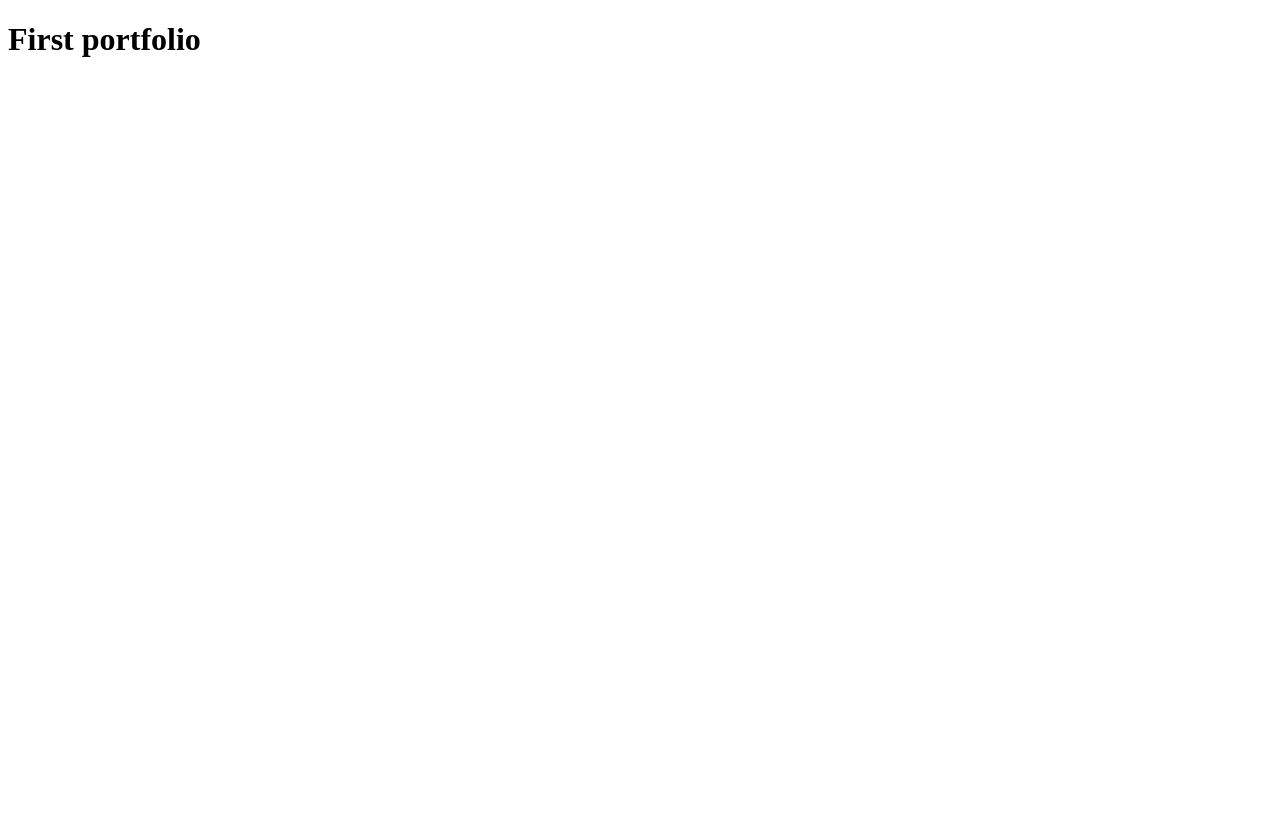
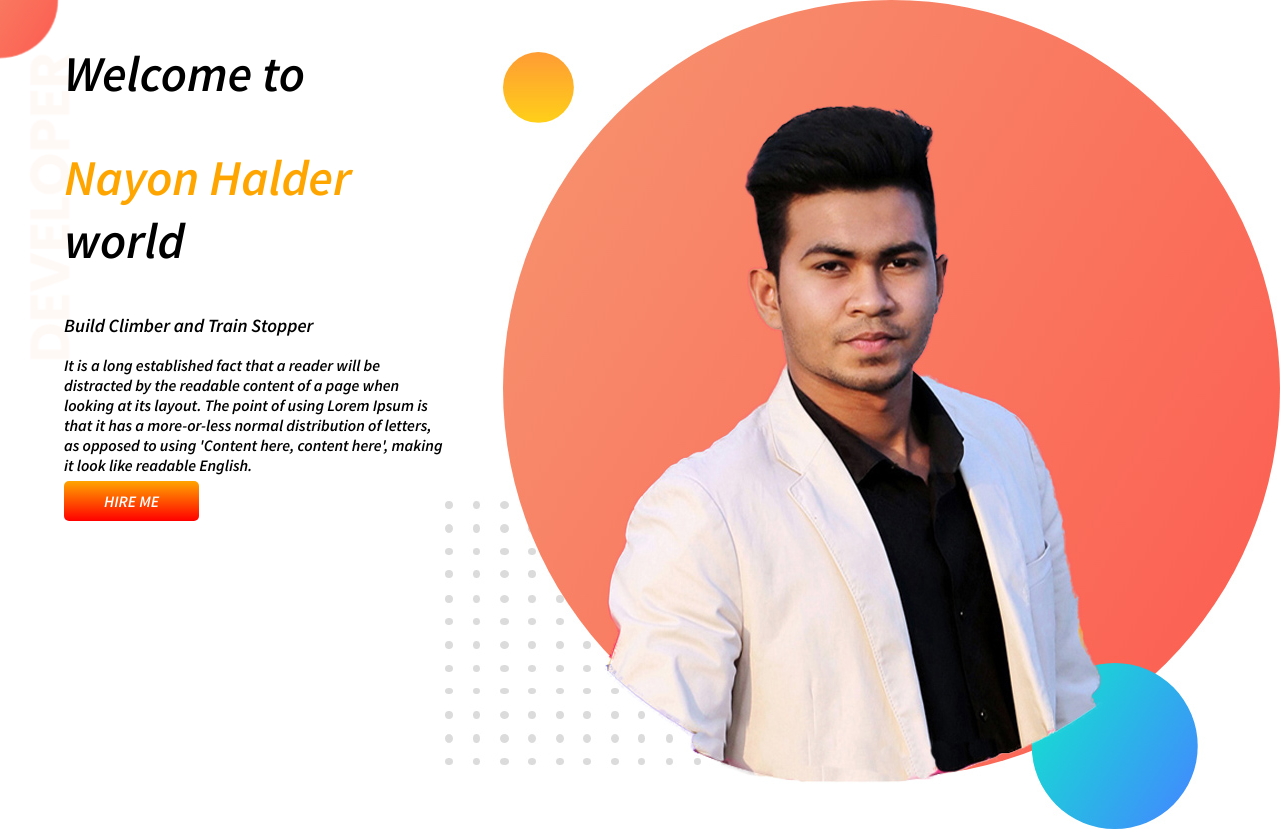
Before and after one commit to bornillnayon/devloper-portfolio, a plain HTML site: page index.html in a window 1280 px wide. Before the commit the page ends 800 px from the top, so only its background shows below. Drawn offline with Linux system fonts and the light colour scheme.

Commit message:
first work

```diff
--- a/index.html
+++ b/index.html
@@ -1,14 +1,37 @@
 <!DOCTYPE html>
 <html lang="en">
+
 <head>
     <meta charset="UTF-8">
     <meta http-equiv="X-UA-Compatible" content="IE=edge">
     <meta name="viewport" content="width=device-width, initial-scale=1.0">
     <title>Document</title>
+    <link rel="preconnect" href="https://fonts.googleapis.com">
+    <link rel="preconnect" href="https://fonts.gstatic.com" crossorigin>
+    <link href="https://fonts.googleapis.com/css2?family=Source+Sans+Pro:ital,wght@1,600&display=swap" rel="stylesheet">
     <link rel="stylesheet" href="style.css">
 </head>
+
 <body>
-    <h1>First portfolio</h1>
+    <section class="top-banner">
+        <div class="half-width">
+            <h1>Welcome to</h1>
+            <h1><span class="orange-color">Nayon Halder</span> world</h1>
+            <h3>Build Climber and Train Stopper</h3>
+            <p>It is a long established fact that a reader will be distracted by the readable content of a page when
+                looking
+                at its layout. The point of using Lorem Ipsum is that it has a more-or-less normal distribution of
+                letters,
+                as opposed to using 'Content here, content here', making it look like readable English.</p>
+            <a class="link-button" target="blank" href="https://www.linkedin.com/in/bornill-nayon-b9322918a/">HIRE
+                ME</a>
+        </div>
+        <div>
+            <img src="images/profile1.jpg" alt="">
+        </div>
+
+    </section>
 
 </body>
+
 </html>
--- a/style.css
+++ b/style.css
@@ -0,0 +1,33 @@
+body{
+    font-family: 'Source Sans Pro', sans-serif;
+    margin: 0 ;
+
+}
+h1{
+    font-size: 50px;
+}
+.orange-color{
+     color: orange;
+}
+section{
+    display: flex;
+}
+.half-width{
+    width: 50%;
+    padding-left: 5%;
+}
+.half-width img{
+    width:80%;
+}
+.link-button {
+    text-decoration: none;
+    background-image: linear-gradient(orange, red) ;
+    color: white;
+    padding: 10px 40px;
+    font-weight: 700;
+    border-radius: 5px;
+}
+.top-banner{
+    background-image: url(images/top-banner.png);
+    background-repeat: no-repeat;
+}
```
Also changed, not shown: images/dream-bg.png (added), images/exp-bg.png (added), images/jhankar.png (added), images/jhankar2.png (added), images/my-bg.png (added), images/my-bg2.png (added), images/profile1.jpg (added), images/profile2.jpg (added), images/top-banner.png (added), 7 other files.
